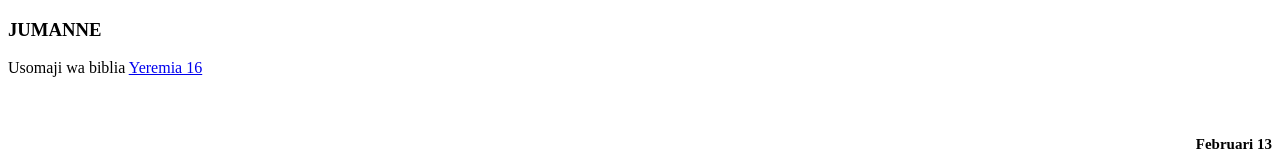
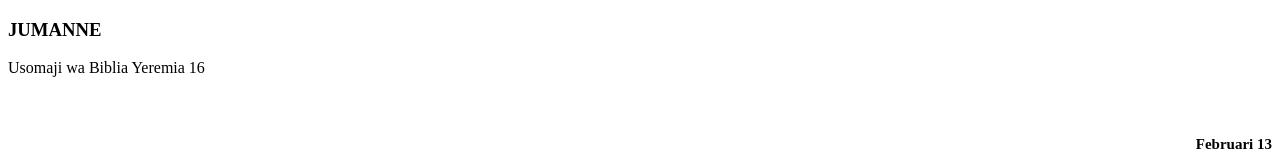
Before and after one commit to Kesha-lesson/Lesson, a plain HTML site: page feb13.html in a window 1280 px wide. Shown: the top 160 px of the page. Drawn offline with Linux system fonts and the light colour scheme.

Commit message:
Update feb13.html

```diff
--- a/feb13.html
+++ b/feb13.html
@@ -39,7 +39,7 @@
 </head>
 <body>
 <H3>JUMANNE</H3>
-<p>Usomaji wa biblia <a href="yer16.html">Yeremia 16</a></p>
+<p>Usomaji wa Biblia Yeremia 16</p>
         <br>
         <H5 align="right" style="font-size:15px ;">Februari 13</H5>
 
```
